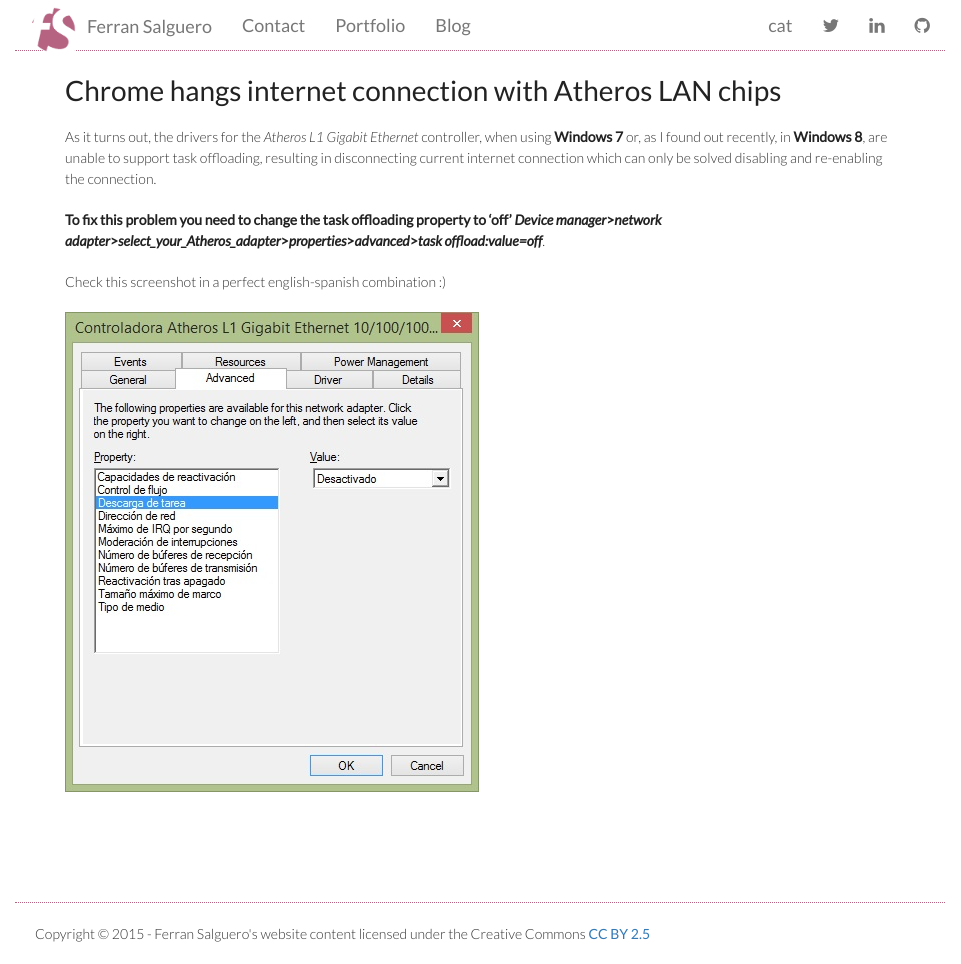
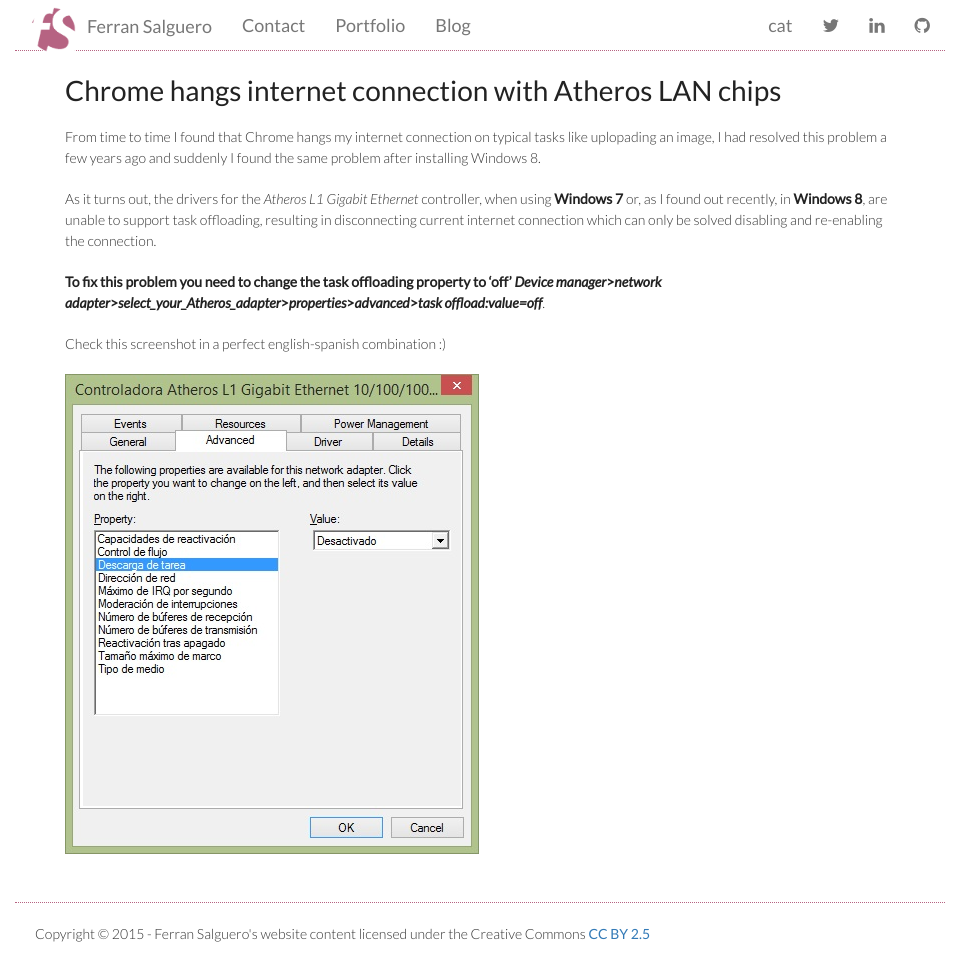
Before and after one commit to FerranSalguero/ferransalguero.github.io, a Jekyll site: the page built from _posts/2013-06-26-Chrome-hangs-Internet-connection-with-Atheros-LAN-chips.md, in a window 1280 px wide and 964 px high. Shown: the whole window, without its empty margins (160-1121 px from the left). Built offline with Jekyll 4.4.1, drawn with Linux system fonts in a browser that asks for light colours; nearby versions of some CDN libraries; library files that are not in the unit come from our copies.

Commit message:
updated old post

```diff
--- a/_posts/2013-06-26-Chrome-hangs-Internet-connection-with-Atheros-LAN-chips.md
+++ b/_posts/2013-06-26-Chrome-hangs-Internet-connection-with-Atheros-LAN-chips.md
@@ -1,7 +1,10 @@
 ---
 layout: article
 title: Chrome hangs internet connection with Atheros LAN chips
+date: 2015-07-14
 ---
+
+From time to time I found that Chrome hangs my internet connection on typical tasks like uplopading an image, I had resolved this problem a few years ago and suddenly I found the same problem after installing Windows 8.
 
 As it turns out, the drivers for the _Atheros L1 Gigabit Ethernet_ controller, when using **Windows 7** or, as I found out recently, in **Windows 8**, are unable to support task offloading, resulting in disconnecting current internet connection which can only be solved disabling and re-enabling the connection.
 
```
